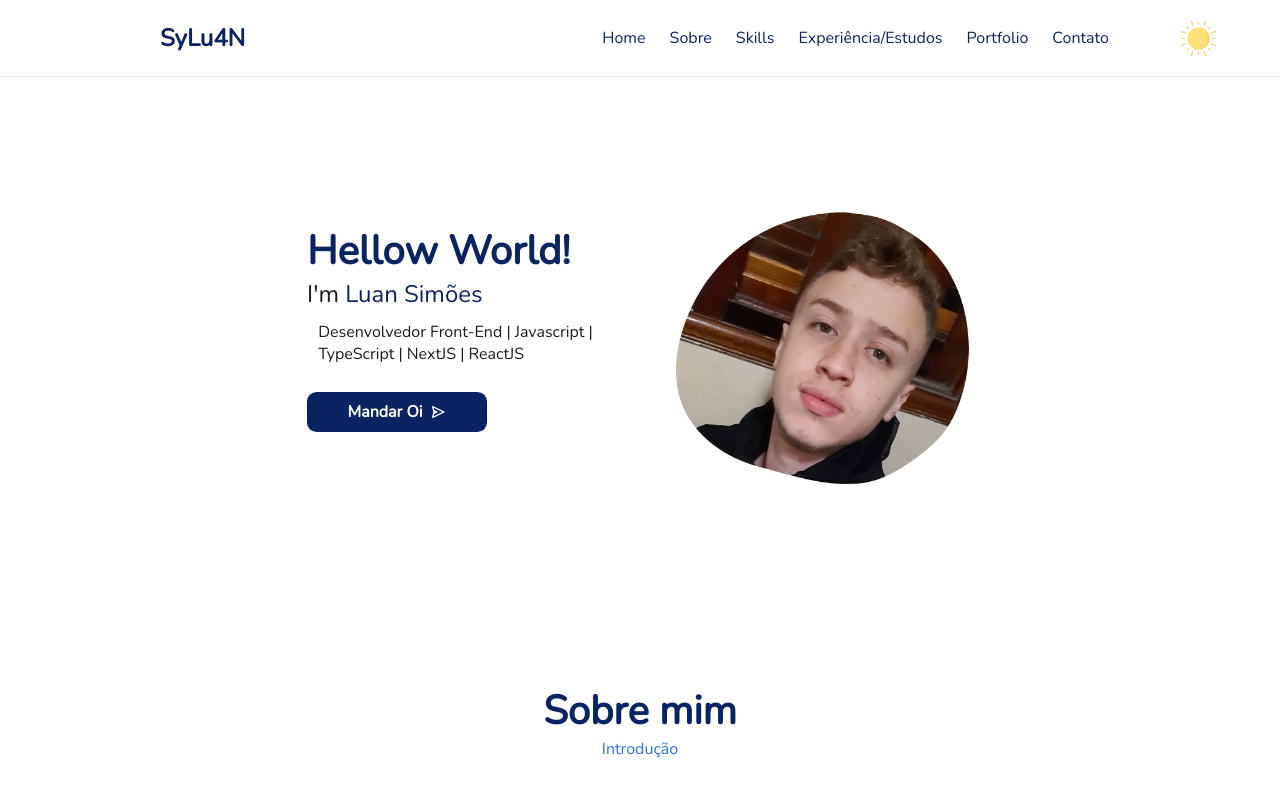
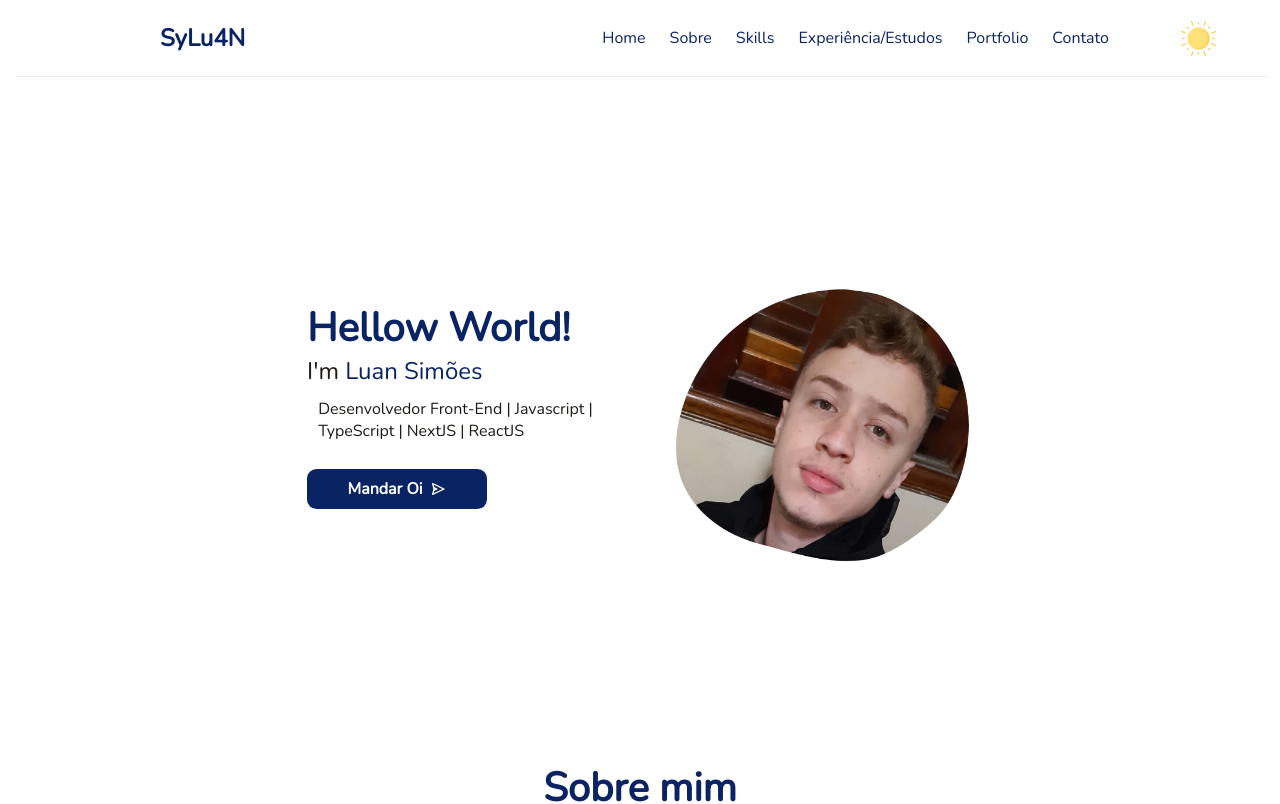
Before and after one commit to SyLu4N/myportfolio, a Next.js app: page / in a window 1280 px wide. Shown: the top 804 px of the page. Built offline with nearby package versions, Linux system fonts and the light colour scheme.

Commit message:
adicionando animacao header

```diff
--- a/src/components/Header/index.tsx
+++ b/src/components/Header/index.tsx
@@ -1,4 +1,5 @@
 import Image from 'next/image';
+import { useEffect } from 'react';
 import { Container } from './styles';
 
 interface HeaderProps {
@@ -17,13 +18,35 @@ export function Header({ theme, setTheme }: HeaderProps): JSX.Element {
     }
   }
 
+  useEffect(() => {
+    let ultimaPosicao = 0;
+    const header = document.querySelector('header') as HTMLElement;
+
+    function positionScroll(): void {
+      if (window.scrollY > 50) {
+        const atualPosicao = window.scrollY;
+
+        if (atualPosicao > ultimaPosicao) {
+          header.classList.remove('animationHeader');
+        } else {
+          header.classList.add('animationHeader');
+        }
+
+        ultimaPosicao = atualPosicao;
+      } else {
+        header.classList.remove('animationHeader');
+      }
+    }
+
+    window.addEventListener('scroll', positionScroll);
+  }, []);
+
   return (
     <Container theme={theme}>
       <p />
       <h1>SyLu4N</h1>
       <nav>
         <a href="#home">Home</a>
-
         <a href="#sobre">Sobre</a>
         <a href="#skills">Skills</a>
         <a href="#estudo">Experiência/Estudos</a>
--- a/src/components/Header/styles.ts
+++ b/src/components/Header/styles.ts
@@ -10,16 +10,15 @@ export const Container = styled.header<ContainerProps>`
   align-items: center;
   font-size: 1.2rem;
 
-  margin-bottom: 3rem;
-  padding: 1.3rem 10rem;
+  padding: 1.3rem 0rem;
   background-color: var(--background);
   z-index: 2;
 
-  position: fixed;
+  position: relative;
   top: 0;
   left: 0;
   right: 0;
-  transition: background-color 400ms;
+  transition: all 400ms;
 
   p {
     position: absolute;
@@ -78,4 +77,14 @@ export const Container = styled.header<ContainerProps>`
       }
     }
   }
+
+  @keyframes headerCima {
+    0% {
+      margin-top: -20%;
+    }
+
+    100% {
+      margin-top: 0%;
+    }
+  }
 `;
--- a/src/components/Portflio/SearchCep/styles.ts
+++ b/src/components/Portflio/SearchCep/styles.ts
@@ -19,6 +19,7 @@ export const Content = styled.div`
     margin-top: 1rem;
     font-style: italic;
     color: var(--letter);
+    font-size: 1.1rem;
   }
 `;
 
@@ -69,6 +70,8 @@ export const ImageContainer = styled.article`
       background-color: transparent;
       border: 2px solid var(--title);
       transition: background-color 300ms;
+      font-weight: normal;
+      color: white;
 
       svg {
         transition: all 300ms;
--- a/src/components/Portflio/Spacetraveling/styles.ts
+++ b/src/components/Portflio/Spacetraveling/styles.ts
@@ -23,6 +23,7 @@ export const Content = styled.div`
     margin-top: 1rem;
     font-style: italic;
     color: var(--letter);
+    font-size: 1.1rem;
   }
 `;
 
@@ -72,6 +73,8 @@ export const ImageContainer = styled.article`
       background-color: transparent;
       border: 2px solid var(--title);
       transition: background-color 300ms;
+      color: white;
+      font-weight: normal;
 
       svg {
         transition: all 300ms;
--- a/src/styles/globa.ts
+++ b/src/styles/globa.ts
@@ -53,4 +53,10 @@ export const GlobalStyles = createGlobalStyle`
   .hidden {
     display: none;
   }
+
+  .animationHeader {
+    position: fixed;
+    animation: 400ms headerCima linear;
+    padding: 1.3rem 10rem;
+  }
 `;
```
